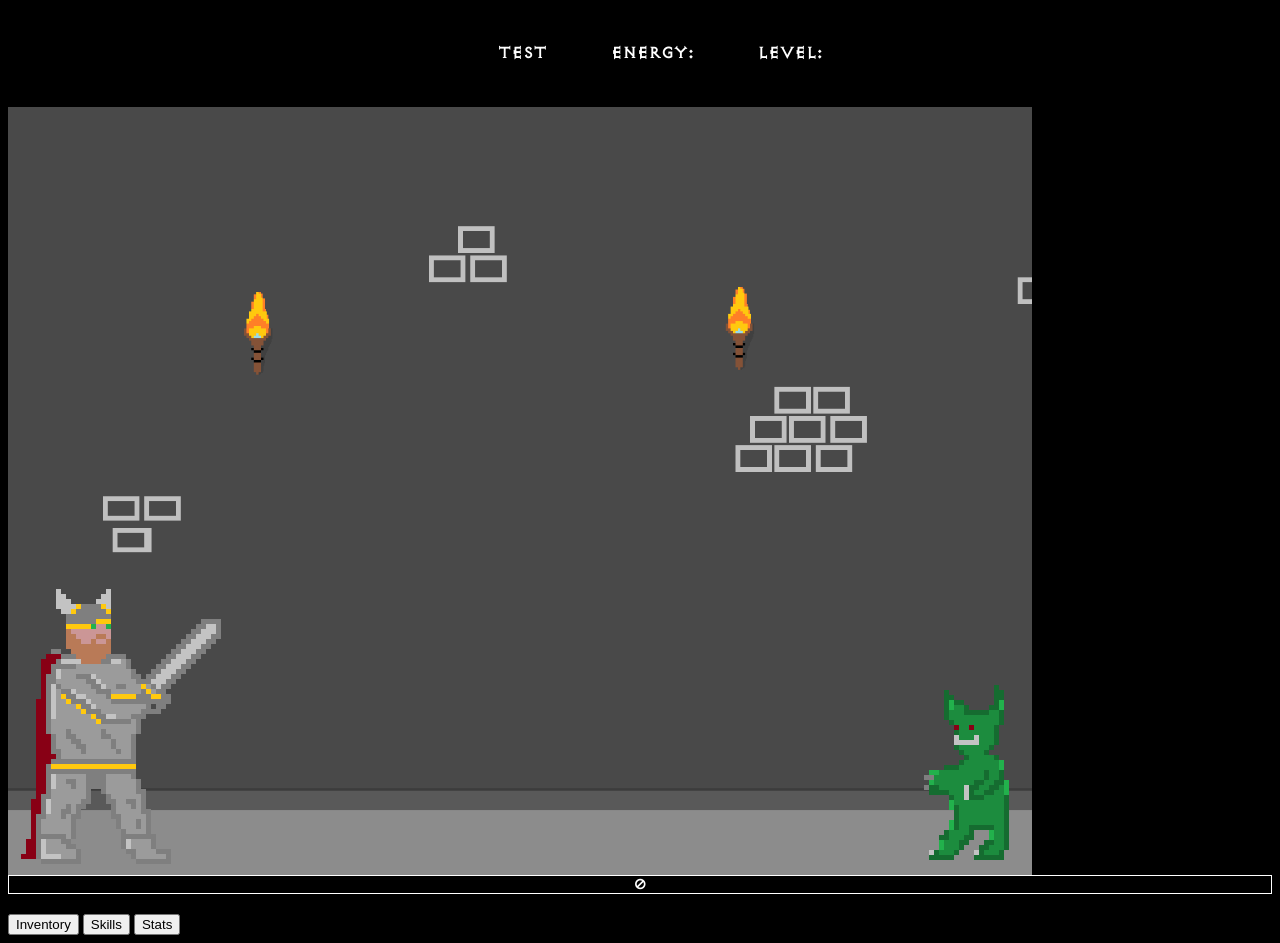
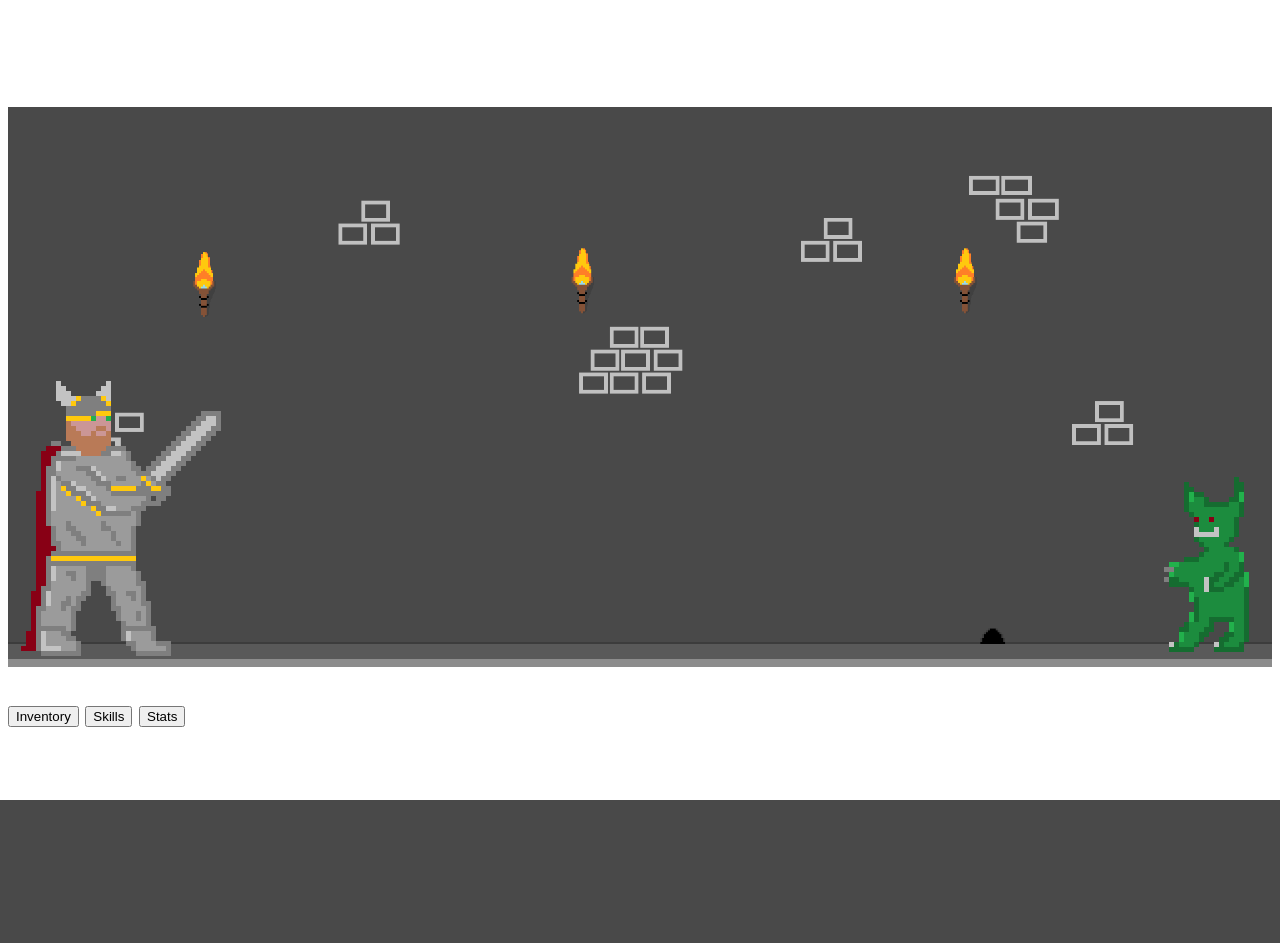
Before and after one commit to phobos101/dwarven-defender, a PHP site: page /game.html in a window 1280 px wide. After the commit the page ends 800 px from the top, so only its background shows below. Run offline with PHP 8.4, Linux system fonts and the light colour scheme.

Commit message:
Fixed up initial css

```diff
--- a/css/gamestyle.css
+++ b/css/gamestyle.css
@@ -1,6 +1,11 @@
 @font-face {
 	font-family: diablo;
 	src: url(../assets/diablo.woff);
+}
+
+body {
+	color: white;
+	font-family: diablo;
 }
 
 #top-bar ul {
@@ -14,19 +19,15 @@
 }
 
 #top-bar p {
-	color: white;
 	font-size: 18px;
 	font-weight: bold;
 	text-transform: uppercase;
-	font-family: diablo;
 }
 
 #content {
 	background-image: url(../assets/background2.png);
-	background-repeat: no-repeat;
 	background-size: cover;
-	width: 1024px;
-	height: 768px;
+	height: 560px;
 	position: relative;
 }
 
@@ -47,9 +48,7 @@
 
 #xp_bar {
 	text-align: center;
-	color: white;
 	font-size: 16px;
-	font-family: diablo;
 	font-weight: bold;
 	text-transform: uppercase;
 	border: 1px solid white;
@@ -58,6 +57,5 @@
 
 #buttons {
 	display: block;
-	margin-left: auto;
-	margin-right: auto;
+	margin: 0 auto;
 }
--- a/css/style.css
+++ b/css/style.css
@@ -15,8 +15,7 @@ body {
 	margin-bottom: 30px;
 }
 
-div.center iframe {
+.center iframe {
 	display: block;
-    margin-left: auto;
-    margin-right: auto;
+	margin: 0 auto;
 }
--- a/game.html
+++ b/game.html
@@ -4,7 +4,7 @@
 	<head>
 		<meta charset="UTF-8">
 		<title>Diablo Game</title>
-		<link rel="stylesheet" type="text/css" href="css/style.css">
+		<script type="text/javascript" src="js/main.js"></script>
 		<link rel="stylesheet" type="text/css" href="css/gamestyle.css">
    </head>
 		<div id="top-bar">
@@ -25,12 +25,9 @@
 		</div>
 
 		<div id="buttons">
-			<button type="button" onclick="showInventory()">Inventory</button>
-			<button type="button" onclick="showSkills()">Skills</button>
-			<button type="button" onclick="showStats()">Stats</button>
+			<button class="button">Inventory</button>
+			<button class="button">Skills</button>
+			<button class="button">Stats</button>
 		</div>
-
-      	<script src="js/main.js"></script>
-		<script src="js/background.js"></script>
 	</body>
 </html>
```
